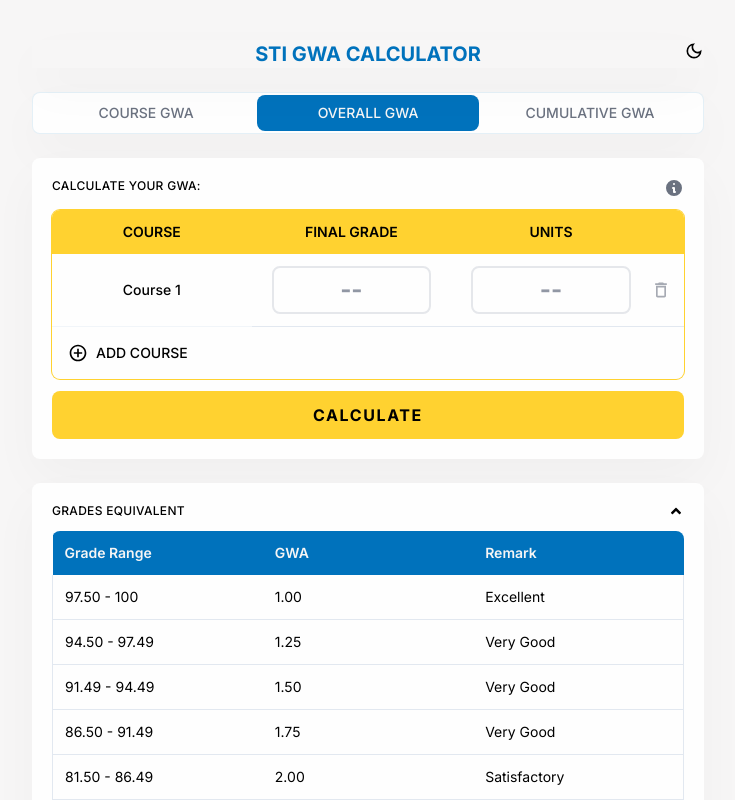
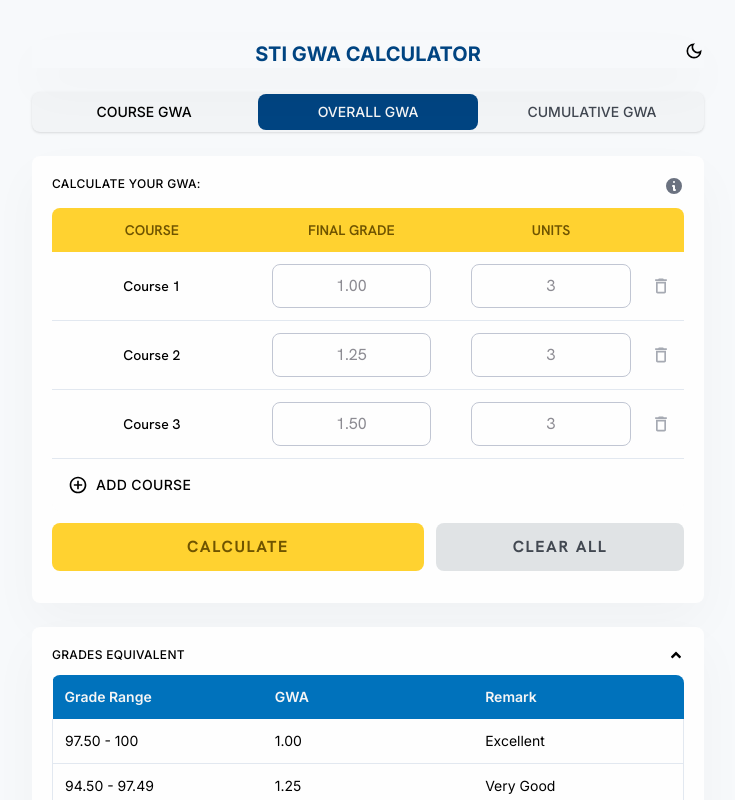
Before and after one commit to Lynch-ely/sti-version2-calculator, a React (Vite) app: page / in a window 1280 px wide. Both pictures are taken after a click on the button "OVERALL GWA". Shown: the top 800 px of the page, without its empty margins (272-1007 px from the left). Built offline with nearby package versions, Linux system fonts and the light colour scheme.

Commit message:
Overall GWA initial

```diff
--- a/src/index.css
+++ b/src/index.css
@@ -1,14 +1,25 @@
 @import url('https://fonts.googleapis.com/css2?family=Poppins:wght@400;500;600;700&display=swap');
 @import url('https://fonts.googleapis.com/css2?family=Plus+Jakarta+Sans:ital,wght@0,200..800;1,200..800&display=swap');
 @import url('https://fonts.googleapis.com/css2?family=Inter:ital,wght@0,100..900;1,100..900&family=Plus+Jakarta+Sans:ital,wght@0,200..800;1,200..800&family=Poppins:ital,wght@0,100..900;1,100..900&display=swap');
+@import url('https://fonts.googleapis.com/css2?family=Hanken+Grotesk:ital,wght@0,100..900;1,100..900&display=swap');
 @import "tailwindcss";
 
 @theme {
   --font-poppins: "Poppins", sans-serif;
   --font-plus: "Plus Jakarta Sans", sans-serif;
   --font-inter: "Inter", sans-serif;
+  --font-hanken: 'Hanken Grotesk', sans-serif;
 }
 
 html {
   overflow-y: scroll;
 }
+
+@layer base {
+  input::placeholder {
+    line-height: normal !important;
+    display: inline-flex;
+    align-items: center;
+    height: 100%;
+  }
+}
--- a/src/pages/GWACalculator.jsx
+++ b/src/pages/GWACalculator.jsx
@@ -28,6 +28,7 @@
     setActiveArrow(!activeArrow);
   }
 
+  // COURSE GWA LOGIC
   function courseGWA(){
     if(!prelim || !midterm || !prefinal || !finals){
       return {percentage: "--", scale: "0.0", remark: "REMARK", color: "border-[#ECEDF1]"}
@@ -39,9 +40,9 @@
     let f = parseFloat(finals)|| 0;
 
     if (p > 100 || p < 0) p = 100;
-    if (m > 100 || p < 0) m = 100;
-    if (pf > 100 || p < 0) pf = 100;
-    if (f > 100 || p < 0) f = 100;
+    if (m > 100 || m < 0) m = 100;
+    if (pf > 100 || pf < 0) pf = 100;
+    if (f > 100 || f < 0) f = 100;
 
     const finalPercentage = (p * 0.2) + (m * 0.2) + (pf * 0.2) + (f * 0.4);
 
@@ -123,20 +124,81 @@
     setFinals('');
   };
 
-  const [finalGradeInput, setFinalGradeInput] = useState('') ;
-  const [unitsInput, setUnitsInput] = useState('') ;
+  // OVERALL GWA LOGIC
 
-  const deleteGWA = () => {
-    setFinalGradeInput('');
-    setUnitsInput('');
+  const initialCourses= [
+    { id: 1, name: 'Course 1', finalGrade: '', units: '' },
+    { id: 2, name: 'Course 2', finalGrade: '', units: '' },
+    { id: 3, name: 'Course 3', finalGrade: '', units: '' },
+  ];
+
+  const [courses, setCourses] = useState(initialCourses);
+  const [overallGWA, setOverallGWA] = useState(null);
+
+  function updateCourseField(id, field, value) {
+    setCourses((prev) => prev.map((course) => course.id === id ? { ...course, [field]: value } : course
+    )
+    );
   }
 
+  const deleteCourse = (id) => {
+    if (courses.length <= 1) return;
+    setCourses((prev) => prev.filter((course) => course.id !== id));
+  };
+
+  const addCourse = () => {
+    setCourses((prev) => {
+      const maxId = prev.length > 0 ? Math.max(...prev.map(c => c.id)) : 3;
+      const nextId = maxId + 1;
+
+      return [
+        ...prev,
+        { id: nextId, name: `Course ${nextId}`, finalGrade: '', units: '' },
+      ]
+    });
+  };
+
+  function calculateOverallGWA(){
+    let totalGradePoints = 0;
+    let totalUnits = 0;
+    let allInputsValid = true;
+
+    courses.forEach((course) => {
+      const grade = parseFloat(course.finalGrade);
+      const units = parseFloat(course.units);
+
+      if(isNaN(grade) || isNaN(units) || units <= 0){
+        return;
+      }else{
+        totalGradePoints += grade * units;
+        totalUnits += units;
+      };
+    });
+
+    if(!allInputsValid || totalUnits === 0){
+      allInputsValid = false;
+      return;
+    }
+
+    const finalGWA = totalGradePoints / totalUnits;
+    setOverallGWA(finalGWA.toFixed(2));
+  };
+
+  function clearAllCourses(){
+    setCourses(initialCourses);
+    setOverallGWA(null);
+  }
+
+  // PLACEHOLDER
+  const gradePlaceholder = ['1.00','1.25','1.50'];
+  const unitPlaceholder = '3';
+
   return (
-    <div className={`min-h-screen font-inter ${activeSwitch ? 'bg-[#0F1117]' : 'bg-[#f7f6f6]'} p-5 sm:p-0`}>
+    <div className={`min-h-screen font-inter ${activeSwitch ? 'bg-[#0F1117]' : 'bg-[#f7f9fb]'} p-5 sm:p-0`}>
         <div className="max-w-2xl mx-auto space-y-6 pt-10">
           {/* HEADER */}
           <div className="flex justify-center items-center w-full relative shadow-[0_20px_50px_rgba(0,0,0,0.03)] ">
-            <h1 className="text-[#0072bc] text-xl md:text-xl font-bold">STI GWA CALCULATOR</h1>
+            <h1 className="text-[#004481] text-xl md:text-xl font-bold">STI GWA CALCULATOR</h1>
 
             {/* TOGGLE SWITCH */}
             <div className={`absolute right-0 text-xl ${activeSwitch ? 'text-[#f5f5f5]' : 'text-black'}`}>
@@ -157,24 +219,27 @@
           </div> */}
 
           {/* NAV */}
-          <div className="w-full h-auto bg-[#fefefe] border border-[#0072bc]/10 rounded-lg grid grid-cols-3 text-xs sm:text-sm font-medium p-0.5 shadow-[0_20px_50px_rgba(0,0,0,0.03)]">
+          <div className="w-full h-auto bg-[#f2f4f6] rounded-lg grid grid-cols-3 text-xs sm:text-sm font-medium p-0.5 shadow-sm gap-1">
             <button className= {`h-9 rounded-lg flex justify-center items-center text-xs md:text-sm
-            ${activeNav==='Course GWA' ? 'text-[#F5F5F5] bg-[#0072bc]' : 'bg-transparent text-[#6B7280] cursor-pointer'}`}
+            ${activeNav==='Course GWA' ? 'text-[#F5F5F5] bg-[#004481]' : 'bg-transparent text-[#414751]cursor-pointer hover:bg-[#e0e3e5]'}`}
             onClick={() => setActiveNav('Course GWA')}>COURSE GWA</button>
             <button className= {`h-9 rounded-lg flex justify-center items-center text-xs md:text-sm
-            ${activeNav==='GWA' ? 'text-[#F5F5F5] bg-[#0072bc]' : 'bg-transparent text-[#6B7280] cursor-pointer'}`}
+            ${activeNav==='GWA' ? 'text-[#F5F5F5] bg-[#004481]' : 'bg-transparent text-[#414751] cursor-pointer hover:bg-[#e0e3e5]'} `}
             onClick={() => setActiveNav('GWA')}>OVERALL GWA</button>
             <button className= {`h-9 rounded-lg flex justify-center items-center text-xs md:text-sm
-            ${activeNav==='Cumulative GWA' ? 'text-[#F5F5F5] bg-[#0072bc]' : 'bg-transparent text-[#6B7280] cursor-pointer'}`}
+            ${activeNav==='Cumulative GWA' ? 'text-[#F5F5F5] bg-[#004481]' : 'bg-transparent text-[#414751] cursor-pointer hover:bg-[#e0e3e5]'}`}
             onClick={() => setActiveNav('Cumulative GWA')}>CUMULATIVE GWA</button>
           </div>
 
           {/* COURSE GRADE */}
           <section className={`${activeNav === 'Course GWA' ? 'block' : 'hidden'}`}>
-            <div className={` bg-[#FEFEFE] rounded-lg w-full shadow-[0_20px_50px_rgba(0,0,0,0.03)] p-5 space-y-3`}>
+            <div className={` bg-[#FEFEFE] rounded-lg w-full shadow-[0_20px_50px_rgba(0,0,0,0.03)] p-5 space-y-3 ${overallGWA != null ? 'flex' : 'hidden'}}`}>
               <div className="flex justify-between">
                 <h1 className="text-xs font-inter font-medium uppercase tracking-wide">Enter Your Grade:</h1>
-                <MdDelete onClick={deleteInput} className="hover:cursor-pointer hover:scale-110 transition-gpu duration-200 text-[#6B7280] hover:text-[#0072bc]"/>
+                <div className="flex gap-1 hover:cursor-pointer hover:scale-110 transition-gpu duration-200 text-[#6B7280] hover:text-[#ba1a1a]">
+                  <MdDelete onClick={deleteInput} size={15}/>
+                  <h5 className="text-xs font-inter font-medium uppercase tracking-wide">CLEAR ALL</h5>
+                </div>
               </div>
               <div className="flex flex-col md:grid md:grid-cols-2 gap-3">
                 <div className="flex flex-col bg-[#fefefe] rounded-lg p-3 border border-[#ECEDF1] gap-1">
@@ -247,15 +312,15 @@
           </section>
 
           {/* GWA */}
-          <section className={`${activeNav === 'GWA' ? 'block' : 'hidden'}`}>
+          <section className={`${activeNav === 'GWA' ? 'block' : 'hidden'} font-hanken`}>
             <div className={` bg-[#FEFEFE] rounded-lg w-full shadow-[0_20px_50px_rgba(0,0,0,0.03)] p-5 space-y-3`}>
               <div className="flex justify-between">
                 <h1 className="text-xs font-inter font-medium uppercase tracking-wide">Calculate your gwa:</h1>
                 <HiInformationCircle className="text-xl hover:cursor-pointer hover:scale-110 transition-gpu duration-200 text-[#6B7280] hover:text-[#0072bc]"/>
               </div>
-              <div className="flex flex-col gap-3 text-center">
-                <table className="ring-1 rounded-lg ring-amber-300">
-                  <thead className="bg-amber-300">
+              <div className="flex flex-col gap-3 text-center max-h-110 overflow-hidden overflow-y-auto ">
+                <table className="rounded-lg">
+                  <thead className="bg-amber-300 text-[#6f5400] sticky top-0 z-10">
                     <tr className="">
                       <th className="w-[30%] text-sm py-3 rounded-tl-lg font-semibold">COURSE</th>
                       <th className="w-[30%] text-sm py-3 font-semibold">FINAL GRADE</th>
@@ -263,50 +328,75 @@
                       <th className="w-[5%] rounded-tr-lg"></th>
                     </tr>
                   </thead>
-                  <tbody className={`border-b border-slate-200`} onClick={deleteGWA}>
-                    <tr className="">
-                      <td className="py-2 text-sm font-medium">Course 1</td>
-                      <td className="py-3">
+                  <tbody className={``}>
+                    {courses.map((course, index) => (
+                      <tr key={course.id} className="border-b border-slate-200 last:border-b-0">
+                        <td className="py-2 text-sm font-medium">Course {index + 1}</td>
+                        <td className="py-3 align-middle text-center">
                           <input
                             type="number"
-                        placeholder="--"
-                        onChange={(e) => handleGradeChange(e.target.value, setFinalGradeInput)}
-                        className="w-4/5 rounded-lg px-4 py-1.5 outline-none text-md md:text-2xl font-bold text-center text-[#242F49] [appearance:textfield] [&::-webkit-outer-spin-button]:appearance-none [&::-webkit-inner-spin-button]:appearance-none
-                        border-2 border-[#e5e7eb]
-                        focus:border-[#0072bc] align-middle
-                        "
+                            placeholder={gradePlaceholder[index] || "0"}
+                            value={course.finalGrade}
+                            onChange={(e) =>
+                              handleGradeChange(e.target.value, (value) =>
+                                updateCourseField(course.id, 'finalGrade', value)
+                              )
+                            }
+                            className="w-4/5 h-11 border border-[#c1c6d3] rounded-lg text-center placeholder:text-center placeholder:text-base placeholder:font-normal leading-11 px-0 py-0 outline-none [&::-webkit-outer-spin-button]:appearance-none [&::-webkit-inner-spin-button]:appearance-none focus:border-[#0b4471] text-[#1c1a27] font-semibold"
                           />
                         </td>
                         <td>
                           <input
                             type="number"
-                        placeholder="--"
-                        onChange={(e) => handleGradeChange(e.target.value, setUnitsInput)}
-                        className="w-4/5 rounded-lg px-4 py-1.5 outline-none text-md md:text-2xl font-bold text-center text-[#242F49] [appearance:textfield] [&::-webkit-outer-spin-button]:appearance-none [&::-webkit-inner-spin-button]:appearance-none
-                        border-2 border-[#e5e7eb]
-                        focus:border-[#0072bc] align-middle
-                        "
+                            placeholder={unitPlaceholder}
+                            value={course.units}
+                            onChange={(e) =>
+                              handleGradeChange(e.target.value, (value) =>
+                                updateCourseField(course.id, 'units', value)
+                              )
+                            }
+                            className="w-4/5 h-11 border border-[#c1c6d3] rounded-lg text-center placeholder:text-center placeholder:text-base placeholder:font-normal leading-11 px-0 py-0 outline-none [&::-webkit-outer-spin-button]:appearance-none [&::-webkit-inner-spin-button]:appearance-none focus:border-[#0b4471] text-[#1c1a27] font-semibold"
                           />
                         </td>
-                      <td><MdDeleteOutline className="hover:cursor-pointer hover:scale-110 transition-gpu duration-200 text-[#6B7280]/60 hover:text-red-400" size={20}/> </td>
+                        <td>
+                          <MdDeleteOutline
+                            onClick={() => {
+                              if(courses.length > 1){
+                                deleteCourse(course.id)
+                              }
+                            }}
+                            className="hover:cursor-pointer hover:scale-110 transition-gpu duration-200 text-[#6B7280]/60 hover:text-[#ba1a1a]"
+                            size={20}
+                          />
+                        </td>
                       </tr>
+                    ))}
                   </tbody>
-                  <tbody className="">
-                    <tr className="">
-                      <td colSoab={4} className="p-4 border-t border-slate-100">
-                        <button className="text-xs font-medium cursor-pointer flex gap-2">
-                          <MdAddCircleOutline size={20}/>
-                          <span className="text-sm font-sm">ADD COURSE</span>
+                  <tbody className="sticky bottom-0 z-10 bg-[#fefefe]">
+                    <tr>
+                      <td colSpan={4} className="p-0">
+                        <div className="w-full h-[0.5px] bg-slate-200" />
+                      </td>
+                    </tr>
+                    <tr className="hover:bg-[#fffcef]" onClick={addCourse}>
+                      <td colSpan={4} className="p-4 rounded-bl-lg rounded-br-lg">
+                        <button className="text-xs font-medium cursor-pointer flex gap-2 justify-center items-center">
+                          <MdAddCircleOutline size={20} className="font-light"/>
+                          <span className="text-sm font-inter font-medium uppercase tracking-wide">ADD COURSE</span>
                         </button>
                       </td>
                     </tr>
                   </tbody>
                 </table>
               </div>
-              <div>
-                <button className="bg-amber-300 w-full py-3 rounded-lg font-bold tracking-widest text-md hover:bg-yellow-300">
+              <div className="gap-3 flex">
+                <button className="bg-amber-300 text-[#6f5400] w-full py-3 rounded-lg font-bold tracking-widest text-md hover:bg-amber-300/80" onClick={calculateOverallGWA}>
                   CALCULATE
                 </button>
+                <button className="w-2/3 bg-[#e0e3e5] text-[#424851] py-3 rounded-lg font-bold tracking-widest text-md hover:bg-[#d8dadc]" onClick={clearAllCourses}>CLEAR ALL</button>
+              </div>
+              <div className={`bg-amber-300/20 w-full h-30 flex justify-center items-center rounded-lg ring-2 ring-amber-300/30 ${overallGWA !== null ? 'flex' : 'hidden'}`}>
+                <h1 className="text-black font-semibold text-2xl">{overallGWA}</h1>
               </div>
             </div>
           </section>
```
Lines whose indentation alone changed are shown as unchanged.
